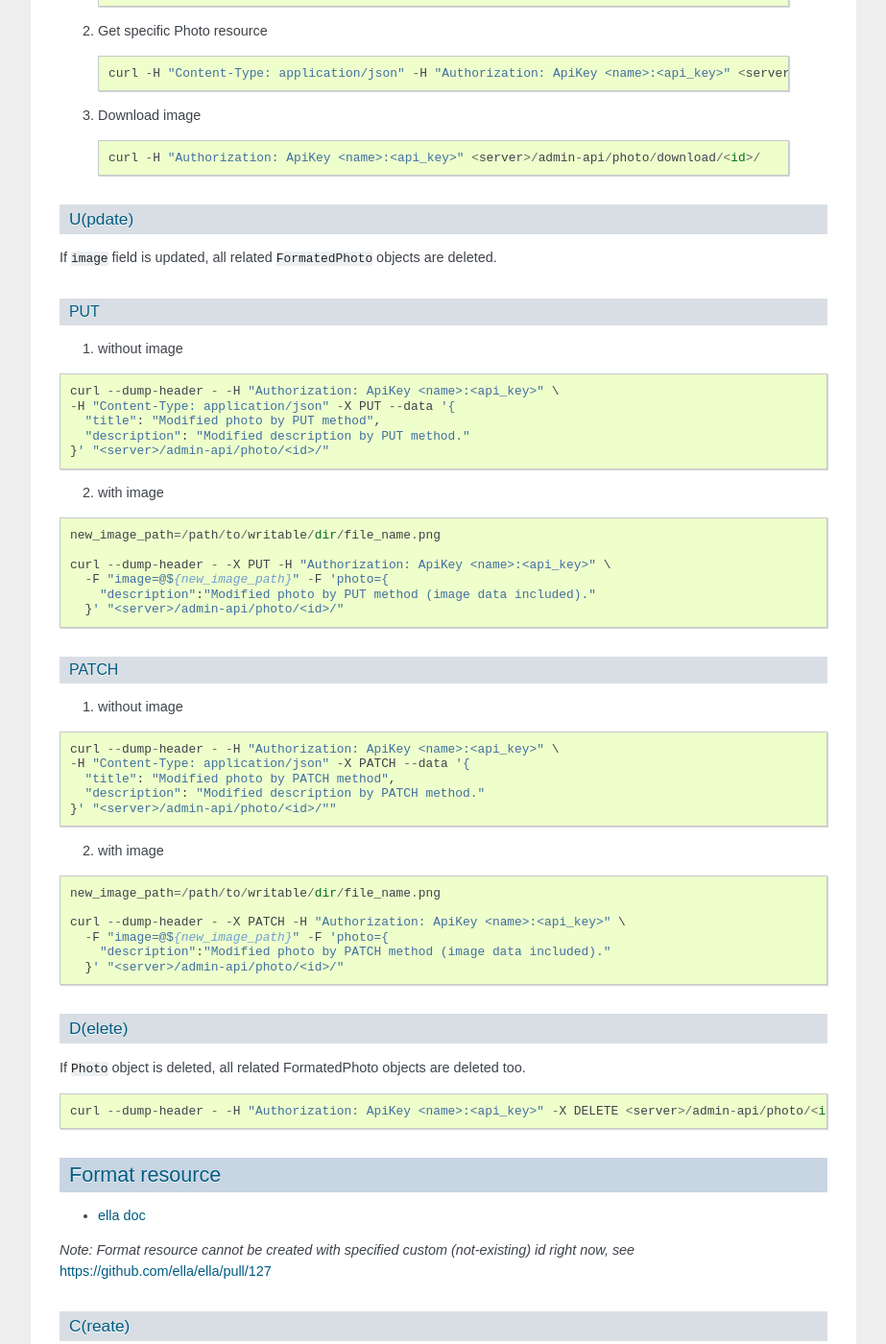
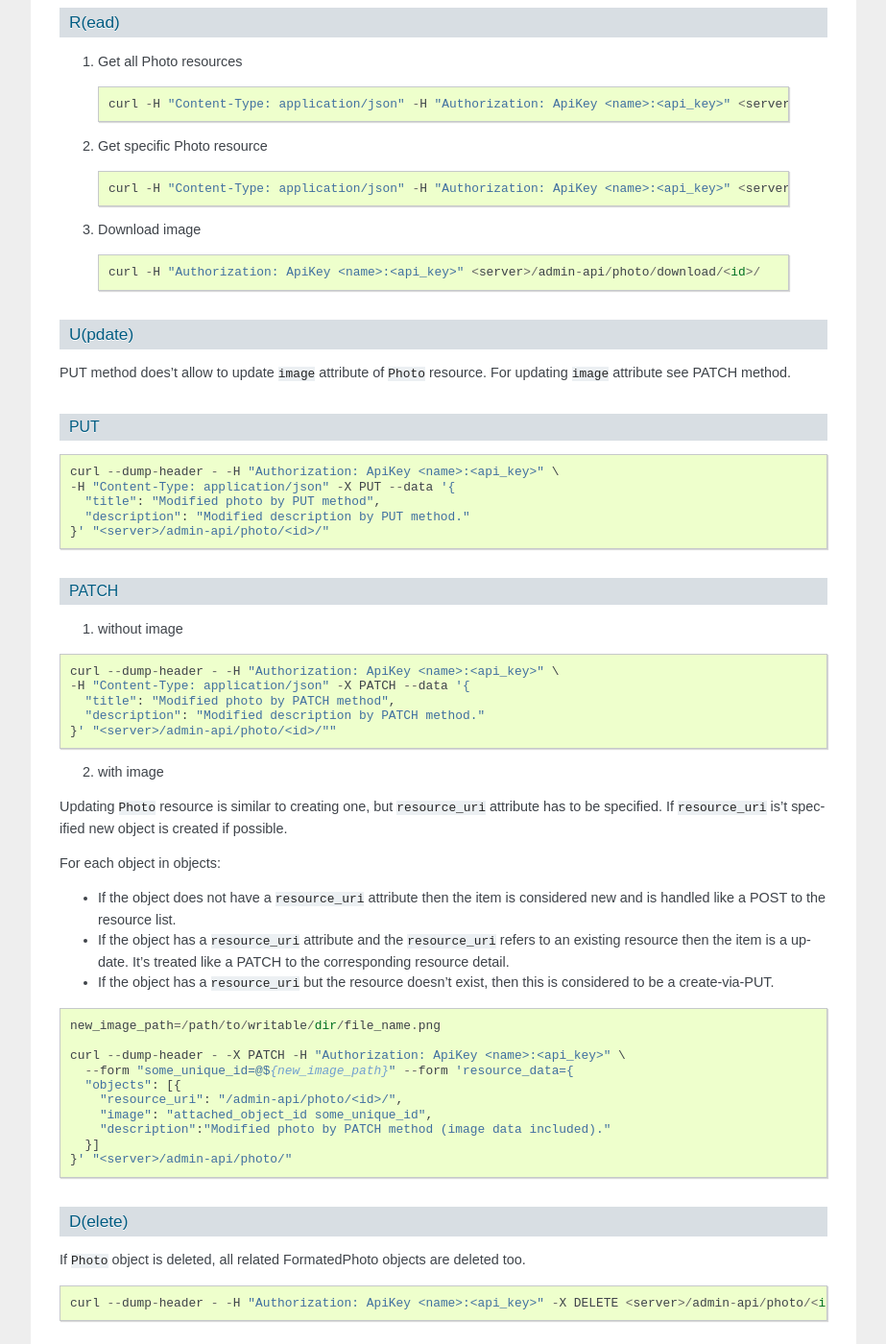
Before and after one commit to SanomaCZ/ella-hub, a Sphinx documentation site: the page built from doc/photos.rst, in a window 1280 px wide and 1400 px high, scrolled down 1389 px. Shown: the whole window at 96% size, without its empty margins (198-1121 px from the left). Built offline with Sphinx 7.4.7, drawn with Linux system fonts in a browser that asks for light colours; the version number could not be read and is left out; some of the changed text lies outside the part shown.

Commit message:
Implemented multiupload of files (related issue #5).

```diff
--- a/doc/photos.rst
+++ b/doc/photos.rst
@@ -14,34 +14,44 @@ __ http://ella.readthedocs.org/en/latest/reference/models.html#the-photo-model
 
 C(reate)
 ========
-Image upload is needed to create Photo resource. Creation is made via HTTP request with ``multipart/form-data`` content-type. Uploaded image is implicitely saved to:
+Image upload is needed to create Photo resource. Creation is made via
+HTTP **PATCH** request with ``multipart/form-data`` content-type.
+This method allows to create multiple resources with image.
+Uploaded images is implicitely saved to:
 
  ::
 
    settings.MEDIA_URL + photos/<year>/<month>/<day>/filename
 
-``image`` attribute isn't needed to specify, it is set internaly.
+``id`` attribute is't needed to specify, it is set internaly.
+
+``image`` has special meaning and contains pointer to uploaded image.
+The pointer identifies file which will be assigned to corresponding resource.
+
+*Format of image pointer*
+ ::
+
+   attached_object_id <some_unique_id_without_whitespaces>
+
 
 *Curl example:*
-
  ::
 
   image_path=/path/to/image.png
   server=http://www.server-domain.cz
 
   curl --dump-header - -H "Authorization: ApiKey <name>:<api_key>" \
-  -X POST --form "image=@${image_path}" --form 'photo={
-    "id": 100,
-    "title": "Multipart-photo",
-    "slug": "multipart-photo",
-    "description": "Multipart description of photo",
-    "width": 256, "height": 256,
-    "created": "2012-09-05T10:16:32.131517",
-    "important_top": null,
-    "important_left": null,
-    "important_bottom": null,
-    "important_right": null,
-    "app_data": "{}"
+  -X PATCH --form "image-UUID=@${image_path}" --form 'resource_data={
+    "objects": [{
+      "title": "Multipart photo",
+      "slug": "multipart-photo",
+      "description": "Multipart description of photo",
+      "width": 256, "height": 256,
+      "created": "2012-09-05T10:16:32.131517",
+      "authors": ["/admin-api/author/100/"],
+      "app_data": "{}",
+      "image": "attached_object_id image-UUID"
+    }]
   }' "$server/admin-api/photo/"
 
 
@@ -70,13 +80,12 @@ R(ead)
 U(pdate)
 ========
 
-If ``image`` field is updated, all related ``FormatedPhoto`` objects are deleted.
+PUT method does't allow to update ``image`` attribute of ``Photo`` resource.
+For updating ``image`` attribute see PATCH method.
 
 
 PUT
 '''
-
-1. without image
 
 ::
 
@@ -85,17 +94,6 @@ PUT
     "title": "Modified photo by PUT method",
     "description": "Modified description by PUT method."
   }' "<server>/admin-api/photo/<id>/"
-
-2. with image
-
-::
-
-  new_image_path=/path/to/writable/dir/file_name.png
-
-  curl --dump-header - -X PUT -H "Authorization: ApiKey <name>:<api_key>" \
-    -F "image=@${new_image_path}" -F 'photo={
-      "description":"Modified photo by PUT method (image data included)."
-    }' "<server>/admin-api/photo/<id>/"
 
 
 PATCH
@@ -114,14 +112,32 @@ PATCH
 
 2. with image
 
+Updating ``Photo`` resource is similar to creating one, but ``resource_uri``
+attribute has to be specified. If ``resource_uri`` is't specified new
+object is created if possible.
+
+For each object in objects:
+
+- If the object does not have a ``resource_uri`` attribute then the item
+  is considered new and is handled like a POST to the resource list.
+- If the object has a ``resource_uri`` attribute and the ``resource_uri``
+  refers to an existing resource then the item is a update. It's treated like
+  a PATCH to the corresponding resource detail.
+- If the object has a ``resource_uri`` but the resource doesn't exist,
+  then this is considered to be a create-via-PUT.
+
 ::
 
   new_image_path=/path/to/writable/dir/file_name.png
 
   curl --dump-header - -X PATCH -H "Authorization: ApiKey <name>:<api_key>" \
-    -F "image=@${new_image_path}" -F 'photo={
+    --form "some_unique_id=@${new_image_path}" --form 'resource_data={
+    "objects": [{
+      "resource_uri": "/admin-api/photo/<id>/",
+      "image": "attached_object_id some_unique_id",
       "description":"Modified photo by PATCH method (image data included)."
-    }' "<server>/admin-api/photo/<id>/"
+    }]
+  }' "<server>/admin-api/photo/"
 
 
 
```
Also changed, not shown: 4 other files.
